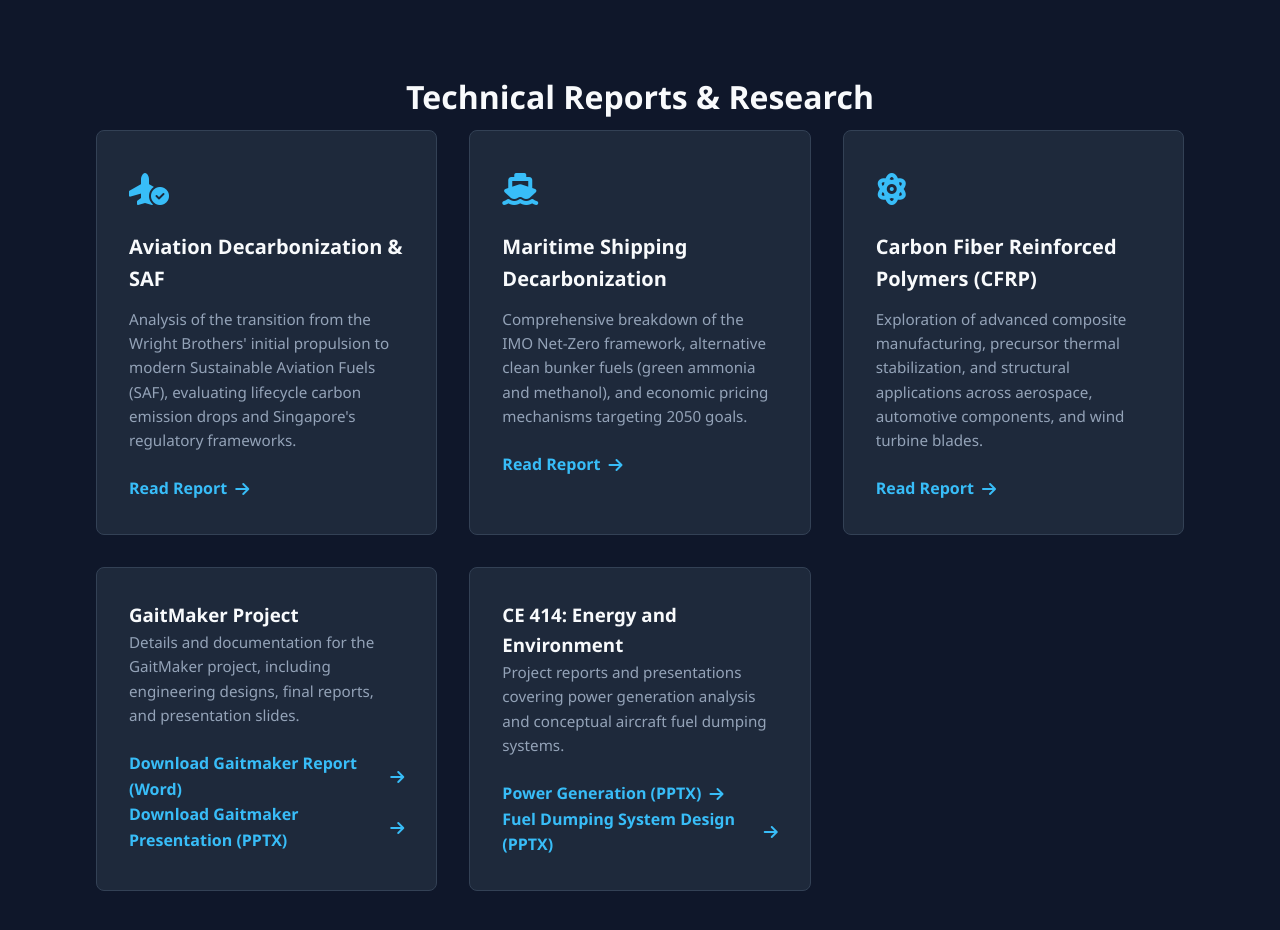
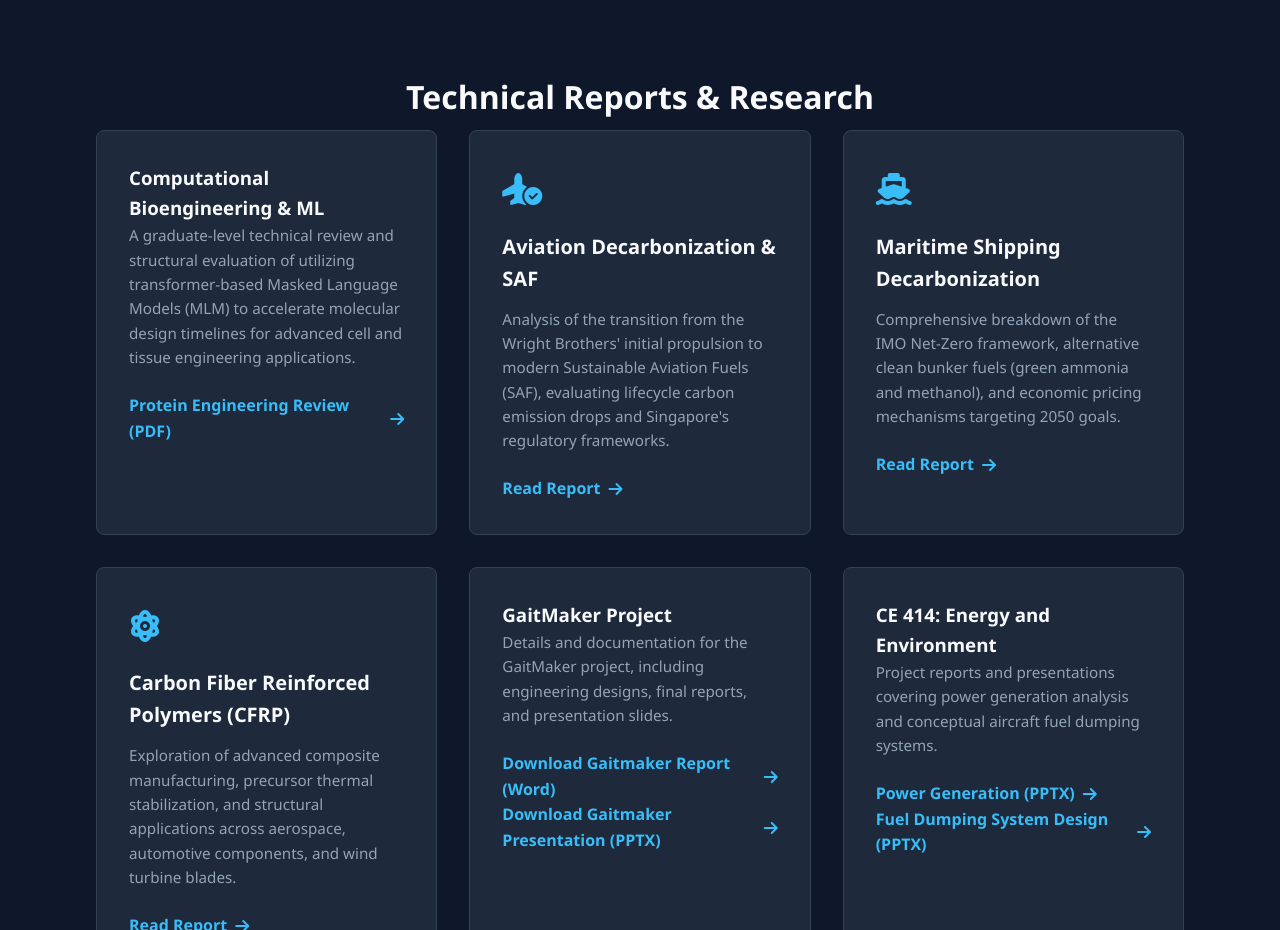
Before and after one commit to mkurni52/my-engineering-projects, a plain HTML site: page index.html in a window 1280 px wide. Shown: the part 940-1870 px from the top of the page. Drawn offline with Linux system fonts and the light colour scheme.

Commit message:
Update index.html

```diff
--- a/index.html
+++ b/index.html
@@ -53,6 +53,17 @@
         <div class="container">
             <h3 class="section-title">Technical Reports & Research</h3>
             <div class="grid">
+
+               <!-- Computational Bioengineering & ML -->
+               <div class="card" id="protein-mlm">
+                 <h3>Computational Bioengineering & ML</h3>
+                 <p>A graduate-level technical review and structural evaluation of utilizing transformer-based Masked Language Models (MLM) to accelerate molecular design timelines for advanced cell and tissue engineering applications.</p>
+                   <div class="project-links">
+                   <a href="https://github.com" target="_blank" class="card-link">
+                    Protein Engineering Review (PDF) <i class="fa-solid fa-arrow-right"></i>
+                   </a>
+                   </div>
+                </div>
 
                 <!-- Card 1 -->
                 <div class="card">
```
